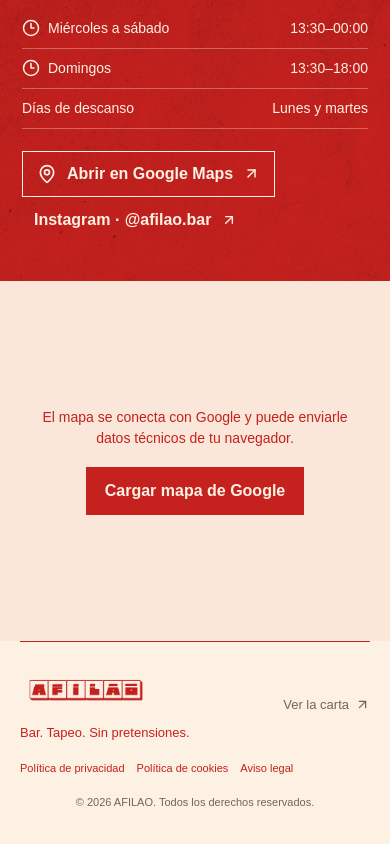
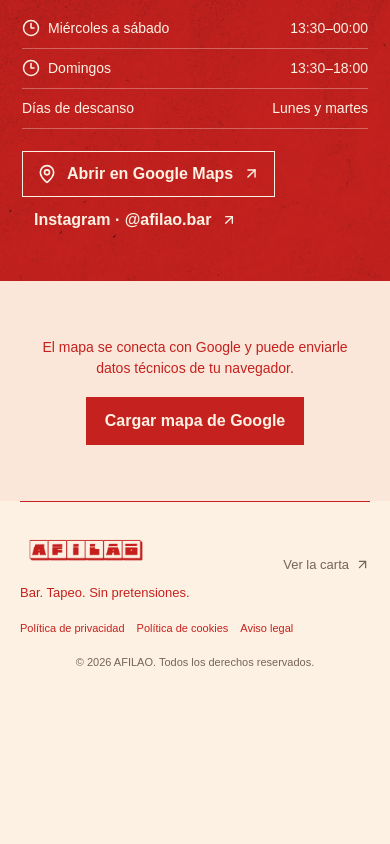
Before and after one commit to meloler/afilao-web, a Next.js app: page / in a window 390 px wide. Shown: the part 3256-4100 px from the top of the page. After the commit the page ends 4038 px from the top, so only its background shows below. Built offline with nearby package versions, Linux system fonts and the light colour scheme; a web font is replaced by a local one.

Commit message:
Tighten mobile map placeholder

```diff
--- a/app/afilao-carousel.css
+++ b/app/afilao-carousel.css
@@ -94,7 +94,8 @@
   .back-cover { grid-template-columns: 1fr; }
   .back-cover-copy { max-width: none; padding: 54px 22px 38px; }
   .back-cover h2 { font-size: 50px; }
-  .back-cover-map, .back-cover-map iframe { min-height: 360px; }
+  .back-cover-map { min-height: 0; }
+  .back-cover-map iframe { min-height: 360px; }
   .back-cover-instagram { margin-left: 12px; }
 }
 @media(prefers-reduced-motion: reduce) { .about-gallery img { transition: none; } }
--- a/app/afilao-legal.css
+++ b/app/afilao-legal.css
@@ -44,7 +44,7 @@
 @media (max-width: 767px) {
   .legal-footer { margin-inline: 20px; margin-bottom: 90px; padding-bottom: 24px; }
   .legal-footer nav { gap: 4px 14px; }
-  .map-consent { min-height: 360px; padding: 24px; }
+  .map-consent { min-height: 220px; padding: 24px; }
   .legal-header { padding: 18px 20px; }
   .legal-header img { width: 125px; }
   .legal-content { width: calc(100% - 40px); padding: 44px 0 52px; }
```
Also changed, not shown: 1 other file (tests, documents, lock files or other folders).
